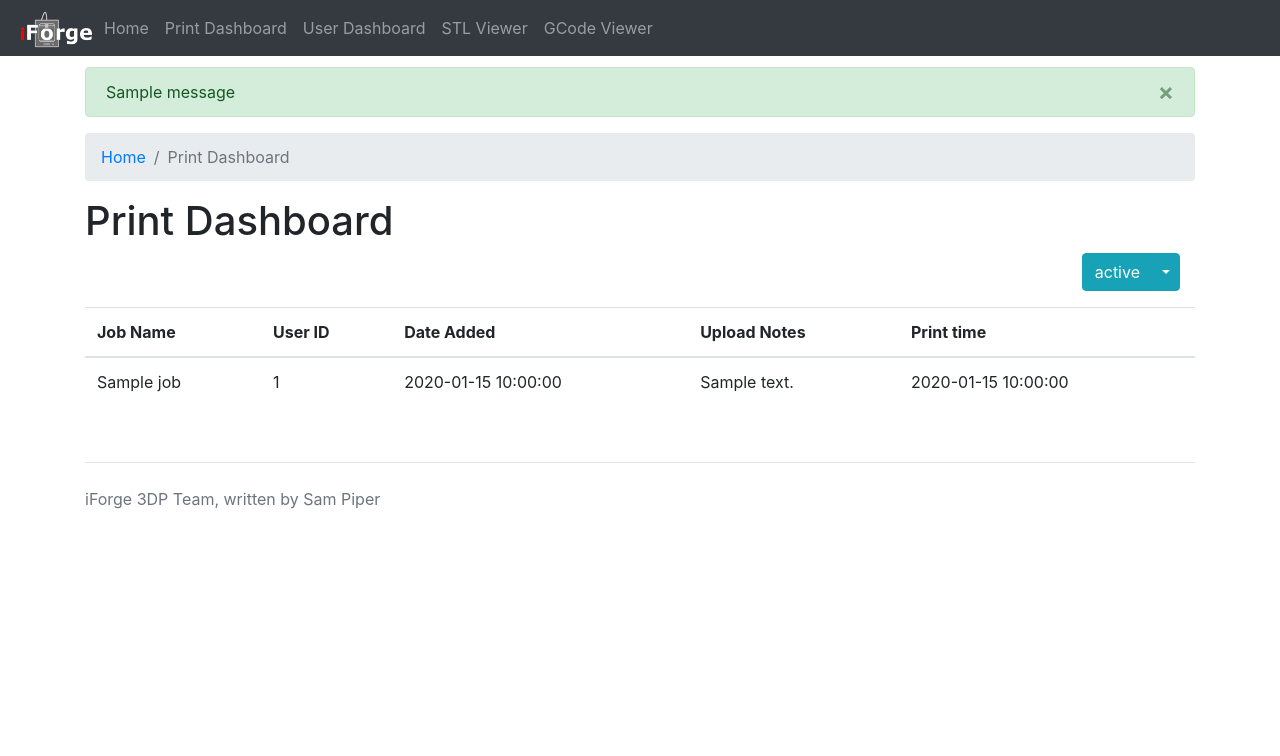
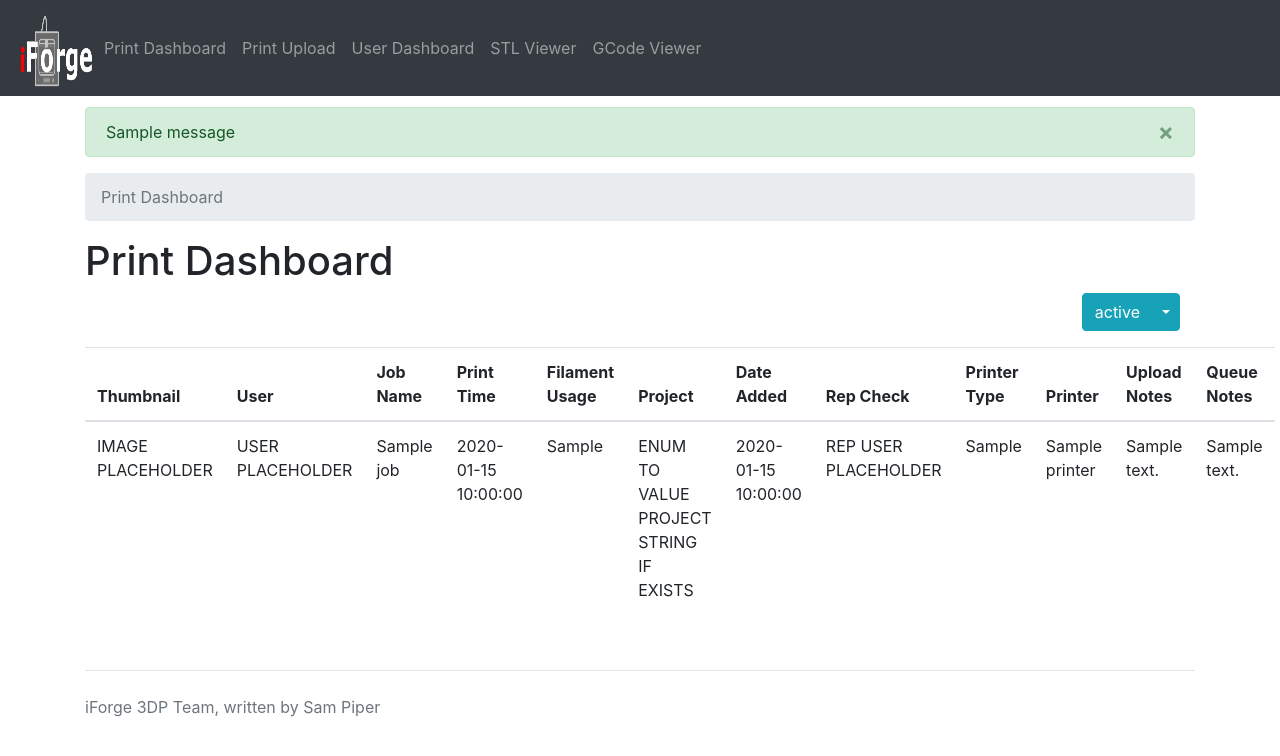
Before and after one commit to iforge-uos/print-queue-api, a Python web app: template src/templates/print_dashboard.j2 in a window 1280 px wide. Shown: the top 756 px of the page. Run offline with Jinja, Linux system fonts and the light colour scheme; the template is opened without the code that fills it: most values are stand-ins (such as "Sample title", 1, 10 or a date in 2020); one stand-in notice (Sample message) is shown; some libraries are stand-ins or nearby versions.

Commit message:
fix: changed page layout and fix template issues

```diff
--- a/src/templates/base_layout.j2
+++ b/src/templates/base_layout.j2
@@ -2,50 +2,60 @@
 <html lang="en">
     <head>
         <!-- Required meta tags -->
-    <meta charset="utf-8">
-    <meta name="viewport" content="width=device-width, initial-scale=1, shrink-to-fit=no">
-    <link rel="shortcut icon" href="{{ url_for('static',filename='img/favicon.png') }}"/>
+        <meta charset="utf-8"/>
+        <meta name="description" content="iForge 3DP System 2.0"/>
+        <meta name="keywords" content="iForge 3DP 3DPrinting"/>
+        <meta name="viewport"
+              content="width=device-width, initial-scale=1, shrink-to-fit=no"/>
+        <link rel="shortcut icon"
+              href="{{ url_for('static',filename='img/favicon.png') }}"/>
         <!-- Bootstrap core CSS -->
-    <link rel="stylesheet" href="https://cdn.jsdelivr.net/npm/bootstrap@4.6.0/dist/css/bootstrap.min.css"
-          integrity="sha384-B0vP5xmATw1+K9KRQjQERJvTumQW0nPEzvF6L/Z6nronJ3oUOFUFpCjEUQouq2+l" crossorigin="anonymous">
-
-    <link rel="stylesheet" href="https://cdn.jsdelivr.net/npm/bootstrap-icons@1.3.0/font/bootstrap-icons.css">
-
-    <link rel="stylesheet" href="{{ url_for('static', filename='css/style.css') }}">
-
-    <script src="https://code.jquery.com/jquery-3.5.1.slim.min.js"
-            integrity="sha384-DfXdz2htPH0lsSSs5nCTpuj/zy4C+OGpamoFVy38MVBnE+IbbVYUew+OrCXaRkfj"
-            crossorigin="anonymous"></script>
-    <script src="https://cdn.jsdelivr.net/npm/bootstrap@4.6.0/dist/js/bootstrap.bundle.min.js"
-            integrity="sha384-Piv4xVNRyMGpqkS2by6br4gNJ7DXjqk09RmUpJ8jgGtD7zP9yug3goQfGII0yAns"
-            crossorigin="anonymous"></script>
-    <script src="https://cdn.jsdelivr.net/npm/chart.js@2.8.0/dist/Chart.min.js"
-            integrity="sha256-Uv9BNBucvCPipKQ2NS9wYpJmi8DTOEfTA/nH2aoJALw=" crossorigin="anonymous"></script>
+        <link rel="stylesheet"
+              href="https://cdn.jsdelivr.net/npm/bootstrap@4.6.0/dist/css/bootstrap.min.css"
+              integrity="sha384-B0vP5xmATw1+K9KRQjQERJvTumQW0nPEzvF6L/Z6nronJ3oUOFUFpCjEUQouq2+l"
+              crossorigin="anonymous"/>
+        <link rel="stylesheet"
+              href="https://cdn.jsdelivr.net/npm/bootstrap-icons@1.3.0/font/bootstrap-icons.css"/>
+        <link rel="stylesheet"
+              href="{{ url_for('static', filename='css/style.css') }}"/>
+        <script src="https://code.jquery.com/jquery-3.5.1.slim.min.js" integrity="sha384-DfXdz2htPH0lsSSs5nCTpuj/zy4C+OGpamoFVy38MVBnE+IbbVYUew+OrCXaRkfj" crossorigin="anonymous"></script>
+        <script src="https://cdn.jsdelivr.net/npm/bootstrap@4.6.0/dist/js/bootstrap.bundle.min.js" integrity="sha384-Piv4xVNRyMGpqkS2by6br4gNJ7DXjqk09RmUpJ8jgGtD7zP9yug3goQfGII0yAns" crossorigin="anonymous"></script>
+        <script src="https://cdn.jsdelivr.net/npm/chart.js@2.8.0/dist/Chart.min.js" integrity="sha256-Uv9BNBucvCPipKQ2NS9wYpJmi8DTOEfTA/nH2aoJALw=" crossorigin="anonymous"></script>
         {% block head %}
-    {% endblock %}
-    <title>{% block title %}{% endblock %} - iForge</title>
-
+        {% endblock head %}
+        <title>
+            {% block title %}
+            {% endblock title %}
+        - iForge</title>
     </head>
     <body>
-
         <nav class="navbar sticky-top navbar-expand-lg navbar-dark bg-dark navbar-light navbar-default navbar-static-top">
             <a class="navbar-left" href="#">
-        <img src="{{ url_for('static',filename='img/logoweb.png') }}" width="80px" alt="">
+                <img src="{{ url_for('static',filename='img/logoweb.png') }}"
+                     width="80px" height="80px"
+                     alt=""/>
             </a>
-    <button class="navbar-toggler" type="button" data-toggle="collapse" data-target="#navbarCollapse"
-            aria-controls="navbarCollapse" aria-expanded="false" aria-label="Toggle navigation">
+            <button class="navbar-toggler"
+                    type="button"
+                    data-toggle="collapse"
+                    data-target="#navbarCollapse"
+                    aria-controls="navbarCollapse"
+                    aria-expanded="false"
+                    aria-label="Toggle navigation">
                 <span class="navbar-toggler-icon"></span>
             </button>
             <div class="collapse navbar-collapse" id="navbarCollapse">
                 <ul class="navbar-nav mr-auto">
                     <li class="nav-item">
-                <a class="nav-link" href="{{ url_for('management view.home_page') }}">Home</a>
+                        <a class="nav-link"
+                           href="{{ url_for('management view.print_dashboard', status='queued') }}">Print Dashboard</a>
                     </li>
                     <li class="nav-item">
-                <a class="nav-link" href="{{ url_for('management view.print_dashboard', status='queued') }}">Print Dashboard</a>
+                        <a class="nav-link" href="{{ url_for('management view.print_upload') }}">Print Upload</a>
                     </li>
                     <li class="nav-item">
-                <a class="nav-link" href="{{ url_for('management view.user_dashboard') }}">User Dashboard</a>
+                        <a class="nav-link"
+                           href="{{ url_for('management view.user_dashboard') }}">User Dashboard</a>
                     </li>
                     <li class="nav-item">
                         <a class="nav-link" href="{{ url_for('management view.view_stl') }}">STL Viewer</a>
@@ -54,7 +64,6 @@
                         <a class="nav-link" href="{{ url_for('management view.view_gcode') }}">GCode Viewer</a>
                     </li>
                 </ul>
-
                 <ul class="nav navbar-nav navbar-right">
                 </ul>
             </div>
@@ -64,24 +73,22 @@
                 {% if messages %}
                     {% for category, message in messages %}
                         <div class="alert alert-dismissible alert-{{ category }}  flash-messages">
-                    <button type="button" class="close" data-dismiss="alert">&times;</button>
-                    <p class="mb-0">{{ message }}</p>
+                            <button type="button" class="close" data-dismiss="alert">×</button>
+                            <p class="mb-0">
+                                {{ message }}
+                            </p>
                         </div>
                     {% endfor %}
                 {% endif %}
             {% endwith %}
         </div>
         {% block content %}
-
-{% endblock %}
-
+        {% endblock content %}
         <footer class="footer mt-auto py-3">
             <div class="container">
-        <hr class="my-4">
+                <hr class="my-4"/>
                 <span class="text-muted">iForge 3DP Team, written by Sam Piper</span>
             </div>
         </footer>
-
-
     </body>
 </html>
--- a/src/templates/print_dashboard.j2
+++ b/src/templates/print_dashboard.j2
@@ -5,9 +5,6 @@
 {% block content %}
     <div class="container">
         <ol class="breadcrumb">
-            <li class="breadcrumb-item">
-                <a href="{{ url_for('management view.home_page') }}">Home</a>
-            </li>
             <li class="breadcrumb-item active">Print Dashboard</li>
         </ol>
         <h1>Print Dashboard</h1>
@@ -42,21 +39,35 @@
             <table class="table table-hover">
                 <thead>
                     <tr>
+                        <th scope="col">Thumbnail</th>
+                        <th scope="col">User</th>
                         <th scope="col">Job Name</th>
-                        <th scope="col">User ID</th>
+                        <th scope="col">Print Time</th>
+                        <th scope="col">Filament Usage</th>
+                        <th scope="col">Project</th>
                         <th scope="col">Date Added</th>
+                        <th scope="col">Rep Check</th>
+                        <th scope="col">Printer Type</th>
+                        <th scope="col">Printer</th>
                         <th scope="col">Upload Notes</th>
-                        <th scope="col">Print time</th>
+                        <th scope="col">Queue Notes</th>
                     </tr>
                 </thead>
                 <tbody>
                     {% for job in print_jobs %}
                         <tr>
+                            <td>IMAGE PLACEHOLDER</td>
+                            <td>USER PLACEHOLDER</td>
                             <td>{{ job.print_name }}</td>
-                            <td>{{ job.user_id }}</td>
+                            <td>{{ job.print_time }}</td>
+                            <td>{{ job.filament_usage }}</td>
+                            <td>{{ "ENUM TO VALUE" + " " + "PROJECT STRING IF EXISTS" }}</td>
                             <td>{{ job.date_added.strftime('%Y-%m-%d %H:%M:%S') }}</td>
+                            <td>REP USER PLACEHOLDER</td>
+                            <td>{{ job.printer_type }}</td>
+                            <td>{{ job.printer }}</td>
                             <td>{{ job.upload_notes }}</td>
-                            <td>{{ job.print_time }}</td>
+                            <td>{{ job.queue_notes }}</td>
                         </tr>
                     {% endfor %}
                 </tbody>
--- a/src/templates/upload_print.j2
+++ b/src/templates/print_upload.j2
@@ -5,7 +5,7 @@
 {% block content %}
     <div class="container">
         <ol class="breadcrumb">
-        <li class="breadcrumb-item"><a href="{{ url_for('management view.home_page') }}">Home</a></li>
+        <li class="breadcrumb-item"><a href="{{ url_for('management view.print_dashboard') }}">Print Dashboard</a></li>
         <li class="breadcrumb-item active">Print Upload</li>
     </ol>
         <div class="px-3 py-3 pt-md-5 pb-md-4 mx-auto text-center">
--- a/src/templates/user_dashboard.j2
+++ b/src/templates/user_dashboard.j2
@@ -1,11 +1,11 @@
 {% extends "base_layout.j2" %}
-{% block title %}User Dashboard{% endblock %}
+{% block title %}User Dashboard {% endblock title %}
 
 {% block content %}
 
 <div class="container">
     <ol class="breadcrumb">
-        <li class="breadcrumb-item"><a href="{{ url_for('management view.home_page') }}">Home</a></li>
+        <li class="breadcrumb-item"><a href="{{ url_for('management view.print_dashboard') }}">Home</a></li>
         <li class="breadcrumb-item active">User Dashboard</li>
     </ol>
 
@@ -58,4 +58,4 @@
     </div>
     {% endif %}
 </div>
-{% endblock %}
+{% endblock content %}
--- a/src/templates/view_gcode.j2
+++ b/src/templates/view_gcode.j2
@@ -5,7 +5,6 @@
 {% block content %}
     <div class="container">
         <ol class="breadcrumb">
-        <li class="breadcrumb-item"><a href="{{ url_for('management view.home_page') }}">Home</a></li>
         <li class="breadcrumb-item"><a href="{{ url_for('management view.print_dashboard') }}">Print Dashboard</a></li>
         <li class="breadcrumb-item active">GCode Viewer</li>
     </ol>
--- a/src/templates/view_stl.j2
+++ b/src/templates/view_stl.j2
@@ -5,7 +5,6 @@
 {% block content %}
     <div class="container">
         <ol class="breadcrumb">
-        <li class="breadcrumb-item"><a href="{{ url_for('management view.home_page') }}">Home</a></li>
         <li class="breadcrumb-item"><a href="{{ url_for('management view.print_dashboard') }}">Print Dashboard</a></li>
         <li class="breadcrumb-item active">STL Viewer</li>
     </ol>
```
Also changed, not shown: src/resources/management_route.py (+9 -9 lines). Lines whose indentation alone changed are shown as unchanged.
